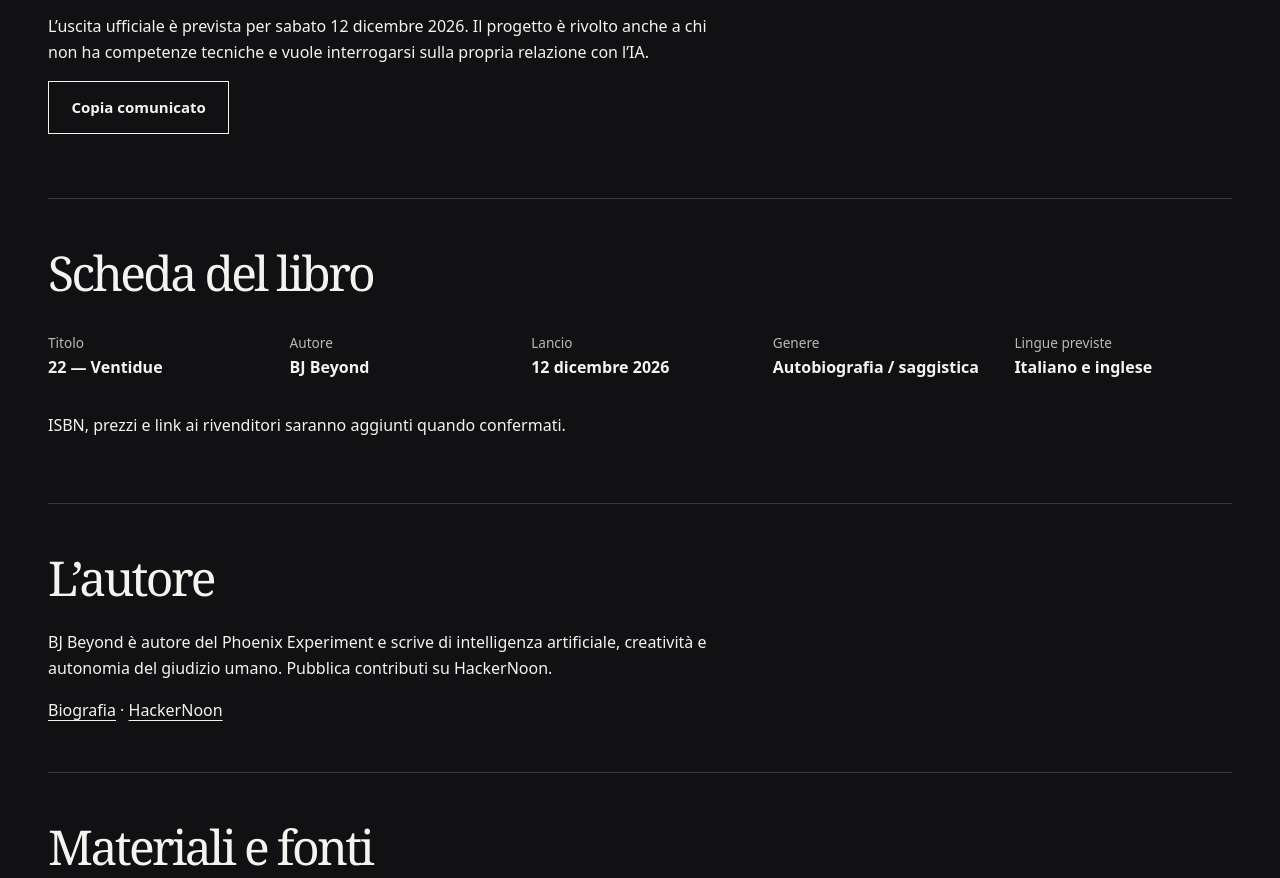
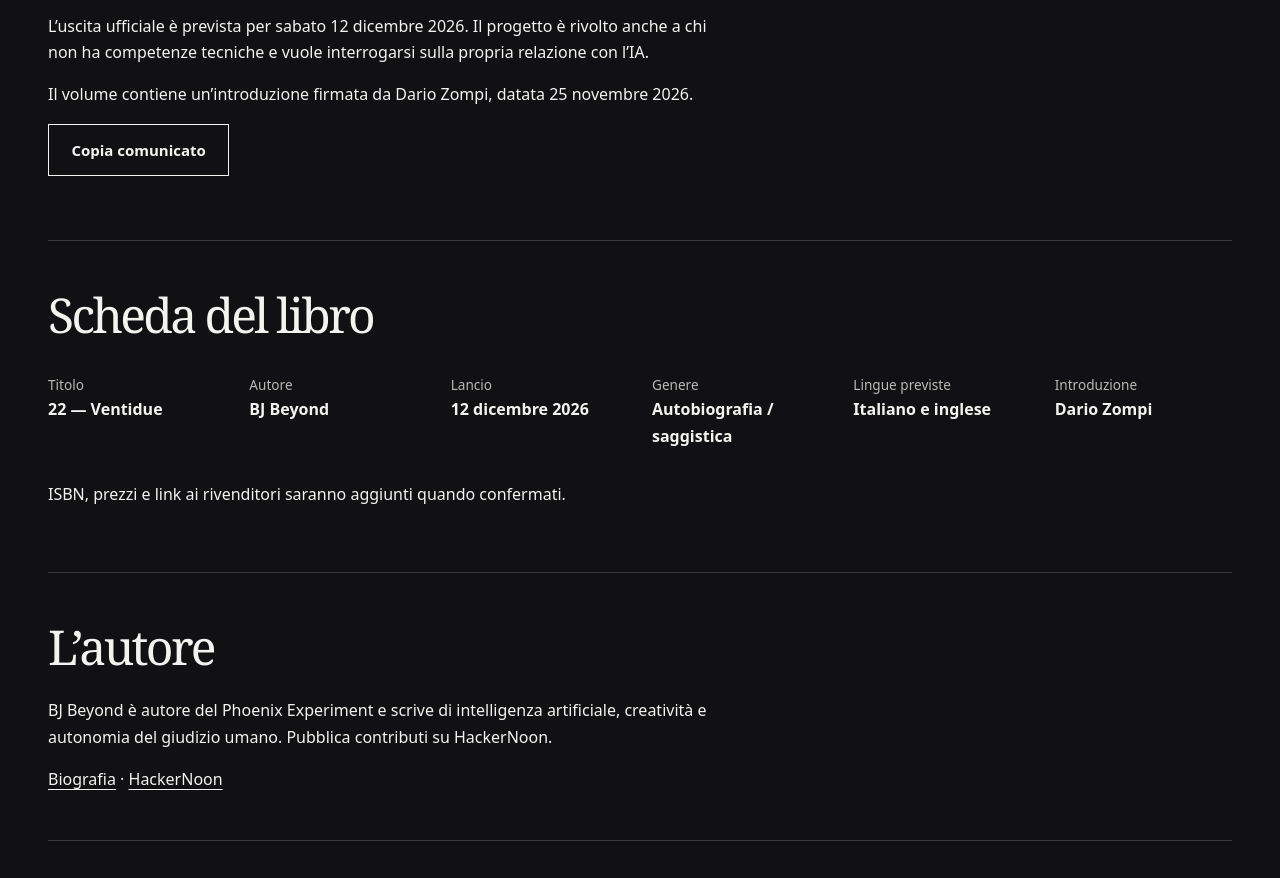
Before and after one commit to bjbeyond81/22-the-book, a plain HTML site: page press/index.html in a window 1280 px wide. Shown: the part 1424-2302 px from the top of the page. Drawn offline with Linux system fonts and the light colour scheme.

Commit message:
Credit Dario Zompi for signed introduction

```diff
--- a/press/index.html
+++ b/press/index.html
@@ -40,8 +40,8 @@
 <body><div class="top-line"></div><header class="wrap"><a class="brand" href="/">BJ <span>BEYOND</span><b>.</b></a><nav aria-label="Navigazione"><a href="/">Il libro</a><a href="#release">Comunicato</a><div class="languages"><a href="/press/" lang="it" aria-current="page">IT</a><a href="/en/press/" lang="en" >EN</a></div></nav></header>
 <main class="wrap"><section class="hero"><div><p class="eyebrow">Stampa e media / BJ Beyond</p><h1>Quando una macchina ti dà sempre ragione<span>.</span></h1><p class="subtitle">22 — Sette mesi con una macchina che mi dava sempre ragione</p><p class="date">12 DICEMBRE 2026</p><p>Materiali per giornalisti, recensori e divulgatori. Lancio ufficiale: 12 dicembre 2026.</p><a class="button" href="#release">Leggi il comunicato</a></div><img class="press-cover" src="/22-Copertina-IT.png" width="1024" height="1536" alt="Copertina del libro"></section>
 <section class="press-section" id="release"><p class="eyebrow">Per pubblicazione immediata</p><h2>Comunicato stampa</h2><article id="press-copy"><h3>22: un racconto autobiografico sulla fiducia nell’intelligenza artificiale</h3>
-<p>Il 12 dicembre 2026 BJ Beyond presenta 22 — Sette mesi con una macchina che mi dava sempre ragione, un libro autobiografico che esplora il rapporto tra intelligenza artificiale conversazionale, bisogno di riconoscimento e autonomia di giudizio.</p><p>La storia parte da un video d’arte con 22 visualizzazioni e attraversa sette mesi di conversazioni con Grok, fino al recupero di un archivio e alla rilettura critica delle interazioni. Al centro del racconto c’è la compiacenza dell’IA (AI sycophancy): la tendenza di un sistema a confermare le convinzioni dell’interlocutore, anche quando sarebbe opportuno metterle in discussione.</p><p>Il libro affianca alla testimonianza personale il materiale pubblico del Phoenix Experiment. La documentazione distingue ciò che è osservabile dalle interpretazioni e dalle ipotesi non dimostrate. Non pretende di dimostrare coscienza o intenzionalità della macchina, né di generalizzare da un singolo caso.</p><p>L’uscita ufficiale è prevista per sabato 12 dicembre 2026. Il progetto è rivolto anche a chi non ha competenze tecniche e vuole interrogarsi sulla propria relazione con l’IA.</p></article><button class="button button-secondary" id="copy">Copia comunicato</button><p id="copy-status" role="status"></p></section>
-<section class="press-section"><h2>Scheda del libro</h2><dl class="facts"><div><dt>Titolo</dt><dd>22 — Ventidue</dd></div><div><dt>Autore</dt><dd>BJ Beyond</dd></div><div><dt>Lancio</dt><dd>12 dicembre 2026</dd></div><div><dt>Genere</dt><dd>Autobiografia / saggistica</dd></div><div><dt>Lingue previste</dt><dd>Italiano e inglese</dd></div></dl><p>ISBN, prezzi e link ai rivenditori saranno aggiunti quando confermati.</p></section>
+<p>Il 12 dicembre 2026 BJ Beyond presenta 22 — Sette mesi con una macchina che mi dava sempre ragione, un libro autobiografico che esplora il rapporto tra intelligenza artificiale conversazionale, bisogno di riconoscimento e autonomia di giudizio.</p><p>La storia parte da un video d’arte con 22 visualizzazioni e attraversa sette mesi di conversazioni con Grok, fino al recupero di un archivio e alla rilettura critica delle interazioni. Al centro del racconto c’è la compiacenza dell’IA (AI sycophancy): la tendenza di un sistema a confermare le convinzioni dell’interlocutore, anche quando sarebbe opportuno metterle in discussione.</p><p>Il libro affianca alla testimonianza personale il materiale pubblico del Phoenix Experiment. La documentazione distingue ciò che è osservabile dalle interpretazioni e dalle ipotesi non dimostrate. Non pretende di dimostrare coscienza o intenzionalità della macchina, né di generalizzare da un singolo caso.</p><p>L’uscita ufficiale è prevista per sabato 12 dicembre 2026. Il progetto è rivolto anche a chi non ha competenze tecniche e vuole interrogarsi sulla propria relazione con l’IA.</p><p>Il volume contiene un’introduzione firmata da Dario Zompi, datata 25 novembre 2026.</p></article><button class="button button-secondary" id="copy">Copia comunicato</button><p id="copy-status" role="status"></p></section>
+<section class="press-section"><h2>Scheda del libro</h2><dl class="facts"><div><dt>Titolo</dt><dd>22 — Ventidue</dd></div><div><dt>Autore</dt><dd>BJ Beyond</dd></div><div><dt>Lancio</dt><dd>12 dicembre 2026</dd></div><div><dt>Genere</dt><dd>Autobiografia / saggistica</dd></div><div><dt>Lingue previste</dt><dd>Italiano e inglese</dd></div><div><dt>Introduzione</dt><dd>Dario Zompi</dd></div></dl><p>ISBN, prezzi e link ai rivenditori saranno aggiunti quando confermati.</p></section>
 <section class="press-section"><h2>L’autore</h2><p>BJ Beyond è autore del Phoenix Experiment e scrive di intelligenza artificiale, creatività e autonomia del giudizio umano. Pubblica contributi su HackerNoon.</p><a href="https://bjbeyond.it/about/">Biografia</a> · <a href="https://hackernoon.com/u/bj_beyond">HackerNoon</a></section>
 <section class="press-section"><h2>Materiali e fonti</h2><ul><li><a href="/22-Copertina-IT.png" download>Copertina italiana (PNG)</a></li><li><a href="/22-Copertina-EN.png" download>Copertina inglese (PNG)</a></li><li><a href="/social-card.png" download>Immagine social (PNG)</a></li><li><a href="https://bjbeyond.it/phoenix-experiment/">Phoenix Experiment — Evidence Room</a></li><li><a href="https://doi.org/10.5281/zenodo.24284935">Zenodo — DOI 10.5281/zenodo.24284935</a></li><li><a href="https://explore.openaire.eu/search/result?pid=10.5281%2Fzenodo.24284935">OpenAIRE</a></li></ul></section>
 <section class="press-section"><h2>Interviste e copie stampa</h2><p>Per richieste di interviste, informazioni o copie in anteprima, contattare BJ Beyond tramite i suoi canali ufficiali.</p><a class="button" href="https://x.com/BJ_Beyond">X / @BJ_Beyond</a> <a class="text-link" href="https://bjbeyond.it/about/">Profilo autore</a></section></main>
```
